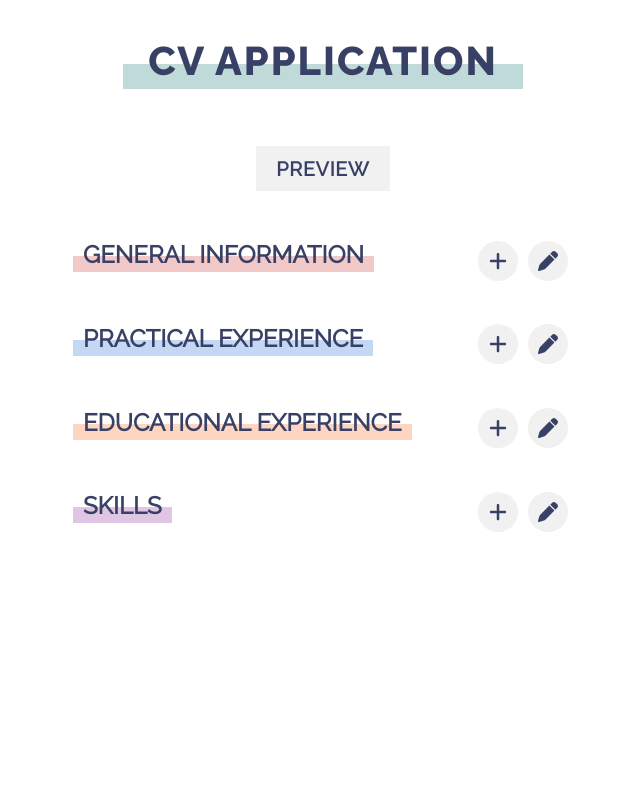
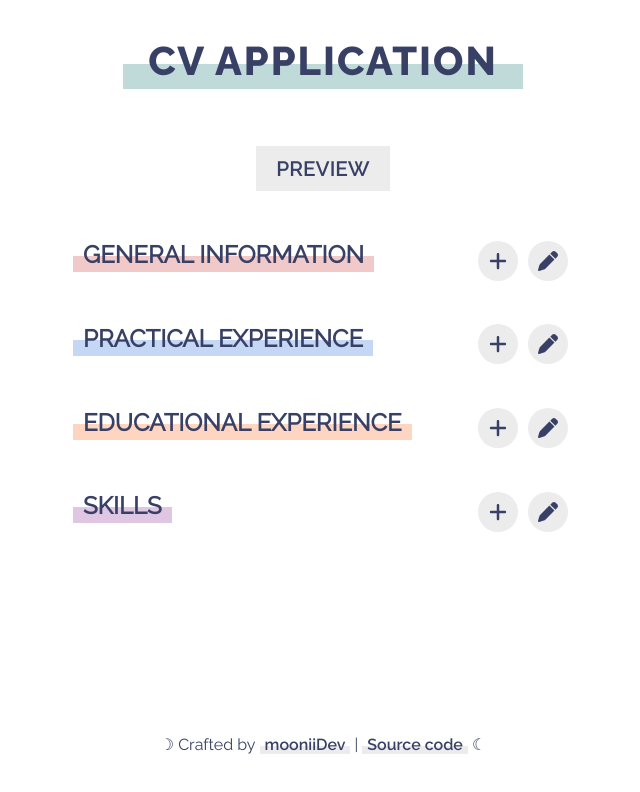
Before and after one commit to mooniiDev/cv-application, a React (Create React App) app: page / in a window 1280 px wide. Shown: the top 792 px of the page, without its empty margins (317-957 px from the left). Built offline with nearby package versions, Linux system fonts and the light colour scheme.

Commit message:
Add Footer component, update Main component's height, change grey color

```diff
--- a/src/App.js
+++ b/src/App.js
@@ -4,6 +4,7 @@ import { Component } from 'react';
 // Components Imports
 import Header from './components/Header';
 import Main from './components/Main';
+import Footer from './components/Footer';
 
 // Styling Imports
 import './styles/App.css';
@@ -20,6 +21,7 @@ class App extends Component {
       <div id="App">
         <Header />
         <Main />
+        <Footer />
       </div>
     );
   }
--- /dev/null
+++ b/src/components/Footer.js
@@ -0,0 +1,39 @@
+import React from 'react';
+
+class Footer extends React.Component {
+  constructor(props) {
+    super(props);
+
+    this.state = {};
+  }
+
+  render() {
+    return (
+      <footer id="Footer">
+        <p>
+          ☽ Crafted by&nbsp;
+          <a
+            href="https://github.com/mooniiDev"
+            target="_blank"
+            className="footer-link"
+            rel="noreferrer"
+          >
+            mooniiDev
+          </a>
+          &nbsp;|&nbsp;
+          <a
+            href="https://github.com/mooniiDev/cv-application"
+            target="_blank"
+            className="footer-link"
+            rel="noreferrer"
+          >
+            Source code
+          </a>
+          &nbsp;☾
+        </p>
+      </footer>
+    );
+  }
+}
+
+export default Footer;
--- a/src/styles/App.css
+++ b/src/styles/App.css
@@ -31,9 +31,9 @@
 }
 
 #Main {
+  min-height: calc(100vh - 257px);
   display: flex;
   flex-direction: column;
-  justify-content: center;
   align-items: center;
 }
 
@@ -109,6 +109,38 @@
   background-color: var(--purple);
 }
 
+#Footer {
+  display: flex;
+  justify-content: center;
+  margin: 30px 0;
+}
+
+.footer-link {
+  padding: 0 5px;
+  text-decoration: none;
+  font-family: 'Raleway-SemiBold';
+  color: var(--dark-blue);
+  position: relative;
+  transition: all .1s;
+}
+
+.footer-link::before {
+  content: '';
+  background-color: var(--grey);
+  position: absolute;
+  left: 0;
+  bottom: 0;
+  width: 100%;
+  height: 8px;
+  z-index: -1;
+  transition: all .1s;
+}
+
+.footer-link:hover::before {
+  background-color: var(--green);
+  transition: all .1s;
+}
+
 /* Visibility Styling */
 .hidden {
   display: none;
--- a/src/styles/index.css
+++ b/src/styles/index.css
@@ -23,7 +23,7 @@
 /* Color Palette */
 :root {
   --white: #FFFFFF;
-  --grey: #F1F1F1;
+  --grey: #ECECEC;
   --dark-blue: #394066;
   --green: #C0DAD9;
   --red: #F2C9C9;
```
